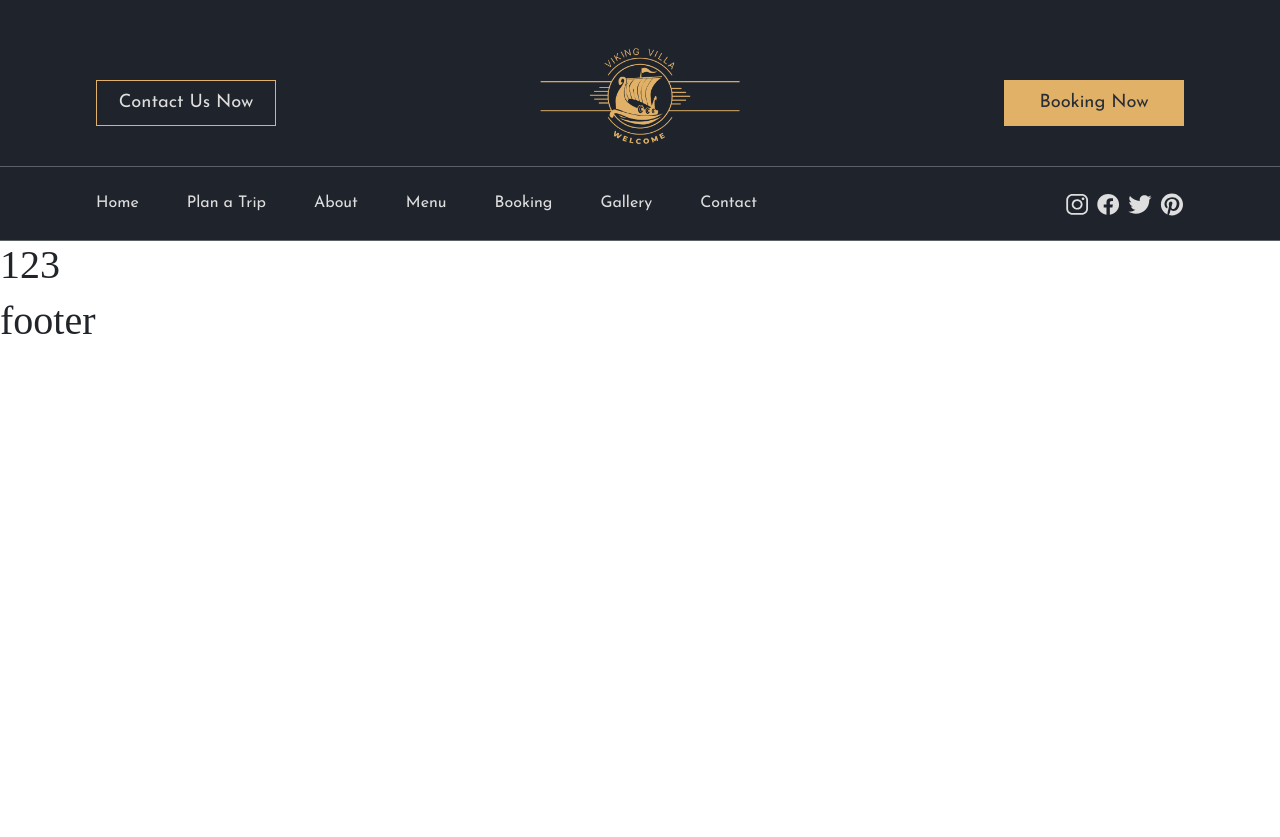
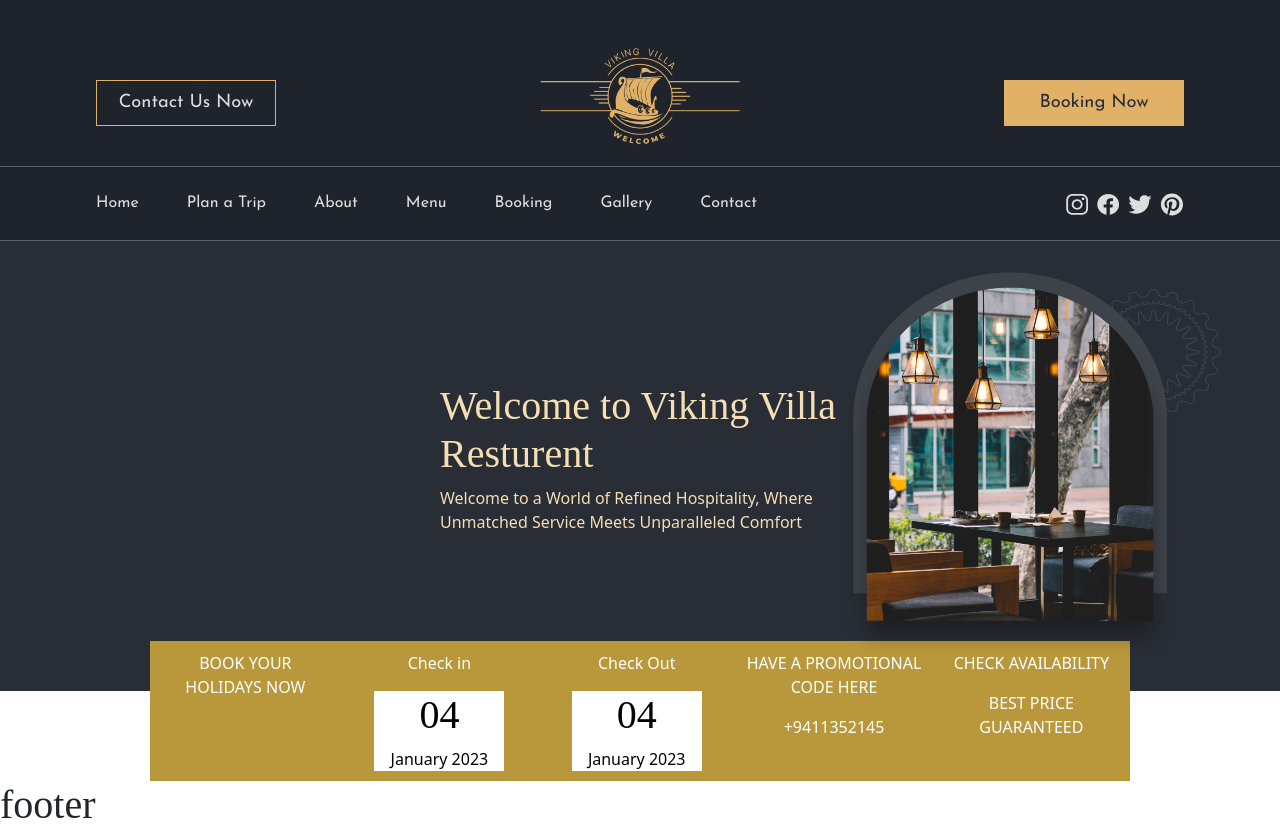
Before and after one commit to Thinushika/viking-restaurant, a Next.js app: page / in a window 1280 px wide. Before the commit the page ends 800 px from the top, so only its background shows below. Built offline with nearby package versions, Linux system fonts and the light colour scheme.

Commit message:
Add home page changes

```diff
--- /dev/null
+++ b/src/components/home_components/Hero/Hero.tsx
@@ -0,0 +1,32 @@
+import React from "react";
+import styles from '../../../styles/Home.module.css'
+import Image from 'next/image'
+import CheckAvailability from '../check_availability/CheckAvailability'
+const BrandSlider = () => {
+    return (
+        <div className="hero_comp">
+            <div className={`${styles.heroContainer}`}>
+                <div className={`${styles.mainTitle}`}>
+                    <h1>Welcome to Viking Villa Resturent</h1>
+                    <p>Welcome to a World of Refined Hospitality, Where Unmatched Service Meets Unparalleled Comfort</p>
+                </div>
+                <div>
+                    <Image
+                        src={"/assests/images/bg/home_bg.png"}
+                        alt=""
+                        width={400}
+                        height={390}
+                        className={`${styles.heroImage}`}
+                    />
+                </div>
+            </div>
+            <div>
+                <CheckAvailability />
+            </div>
+        </div>
+
+
+    )
+
+}
+export default BrandSlider;
--- /dev/null
+++ b/src/components/home_components/check_availability/CheckAvailability.tsx
@@ -0,0 +1,36 @@
+import React from "react";
+import styles from '../../../styles/Home.module.css'
+
+const CheckAvailability = () => {
+    return (
+        <div className="check_container">
+            <div className={`${styles.checkCard}`}>
+                <div className={`${styles.bookHolidays} w-5 h-5`}>BOOK YOUR HOLIDAYS NOW</div>
+                <div className={`${styles.checkIn} w-25 h-5`}>
+                <p>Check in</p>
+                    <div>
+                    <h1>04</h1>
+                    <p>January 2023</p>
+                    </div>
+                </div>
+                <div className={`${styles.checkOut} w-25 h-5`}>
+                <p>Check Out</p>
+                    <div>
+                    <h1>04</h1>
+                    <p>January 2023</p>
+                    </div>
+                </div>
+                <div className={`${styles.promoCode} w-25 h-5`}>
+                    <p>HAVE A PROMOTIONAL CODE HERE</p>
+                    <p>+9411352145</p>
+                </div>
+                <div className={`${styles.checkBtn} w-25 h-5`}>
+                    <p>CHECK AVAILABILITY</p>
+                    <p>BEST PRICE GUARANTEED</p>
+                </div>
+            </div>
+        </div>
+    )
+
+}
+export default CheckAvailability;
--- a/src/pages/index.tsx
+++ b/src/pages/index.tsx
@@ -1,4 +1,5 @@
 import Head from "next/head";
+import BrandSlider from "../components/home_components/Hero/Hero"
 
 export default function Home() {
   return (
@@ -10,8 +11,8 @@
         <link rel="icon" href="/favicon.ico" />
       </Head>
       <main>
-        <div className="container-fluid p-0 m-0 bg-color-white">
-          <h1>123</h1>
+        <div className="container-fluid p-0 m-0">
+        <BrandSlider/>
         </div>
       </main>
     </>
--- a/src/styles/Home.module.css
+++ b/src/styles/Home.module.css
@@ -1,17 +1,70 @@
 .main {
   display: flex;
-    flex-direction: column;
+  /* flex-direction: column;  */
   min-height: 100vh;
 }
 
-
-
 /* Mobile */
 @media (max-width: 700px) {
-
 }
 
 /* Tablet and Smaller Desktop */
 @media (min-width: 701px) and (max-width: 1120px) {
+}
 
+/* hero component */
+.heroContainer {
+  display: flex;
+  background-color: #292e36;
+  height: 450px;
+  justify-content: center;
+  align-items: center;
+  padding-left: 400px;
 }
+.mainTitle {
+  width: 400px;
+  color: wheat;
+}
+
+/* Check availability component */
+.checkCard {
+  display: flex;
+  background-color: #B9983B;
+  /* opacity: 0.6; */
+  margin: -50px 150px 0px 150px;
+  color: white;
+}
+.bookHolidays{
+  /* width: 150px; */
+  text-align: center;
+  padding: 10px;
+}
+.checkBtn{
+  /* width: 150px; */
+  text-align: center;
+  padding: 10px;
+}
+.promoCode{
+  text-align: center;
+  padding: 10px;
+}
+.checkOut{
+  text-align: center;
+  padding: 10px;
+  display: flex;
+  align-items: center;
+  flex-direction: column;
+}
+.checkIn {
+  text-align: center;
+  padding: 10px;
+  display: flex;
+  align-items: center;
+  flex-direction: column;
+}
+.checkIn > div, .checkOut > div{
+  width: 130px;
+  height: 80px;
+  background-color: white;
+  color: black;
+}
```
Lines whose indentation alone changed are shown as unchanged.
